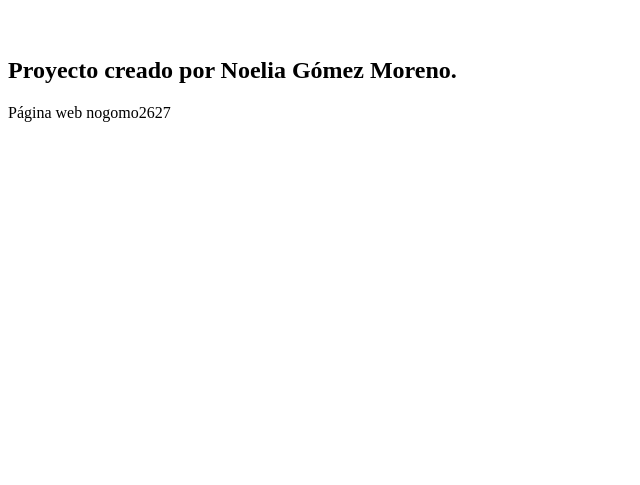
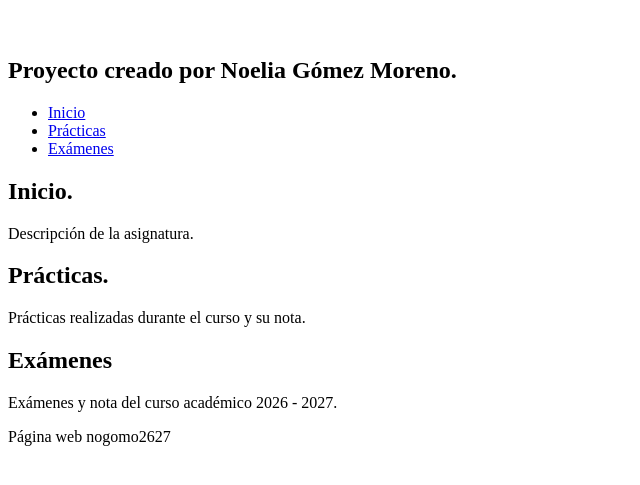
Before and after one commit to NoGoMo2627/Proyecto-Web-nogomo2627, a plain HTML site: page index.html in a window 1280 px wide. Shown: the part 61-546 px from the top of the page, without its empty margins (0-640 px from the left). Drawn offline with Linux system fonts and the light colour scheme.

Commit message:
Creación de las secciones

```diff
--- a/index.html
+++ b/index.html
@@ -10,6 +10,31 @@
         <br>
         <h2>Proyecto creado por Noelia Gómez Moreno.</h2>
 
+        <nav>
+            <ul>
+                <li><a href="#inicio">Inicio</a></li>
+                <li><a href="#practicas">Prácticas</a></li>
+                <li><a href="#examenes">Exámenes</a></li>
+            </ul>
+        </nav>
+
+        <main>
+            <section id="inicio">
+                <h2>Inicio.</h2>
+                <p>Descripción de la asignatura.</p>
+            </section>
+
+            <section id="practicas">
+                <h2>Prácticas.</h2>
+                <p>Prácticas realizadas durante el curso y su nota.</p>
+            </section>
+
+            <section id="examenes">
+                <h2>Exámenes</h2>
+                <p>Exámenes y nota del curso académico 2026 - 2027.</p>
+            </section>
+        </main>
+
         <footer>
             <p>Página web nogomo2627</p>
         </footer>
```
